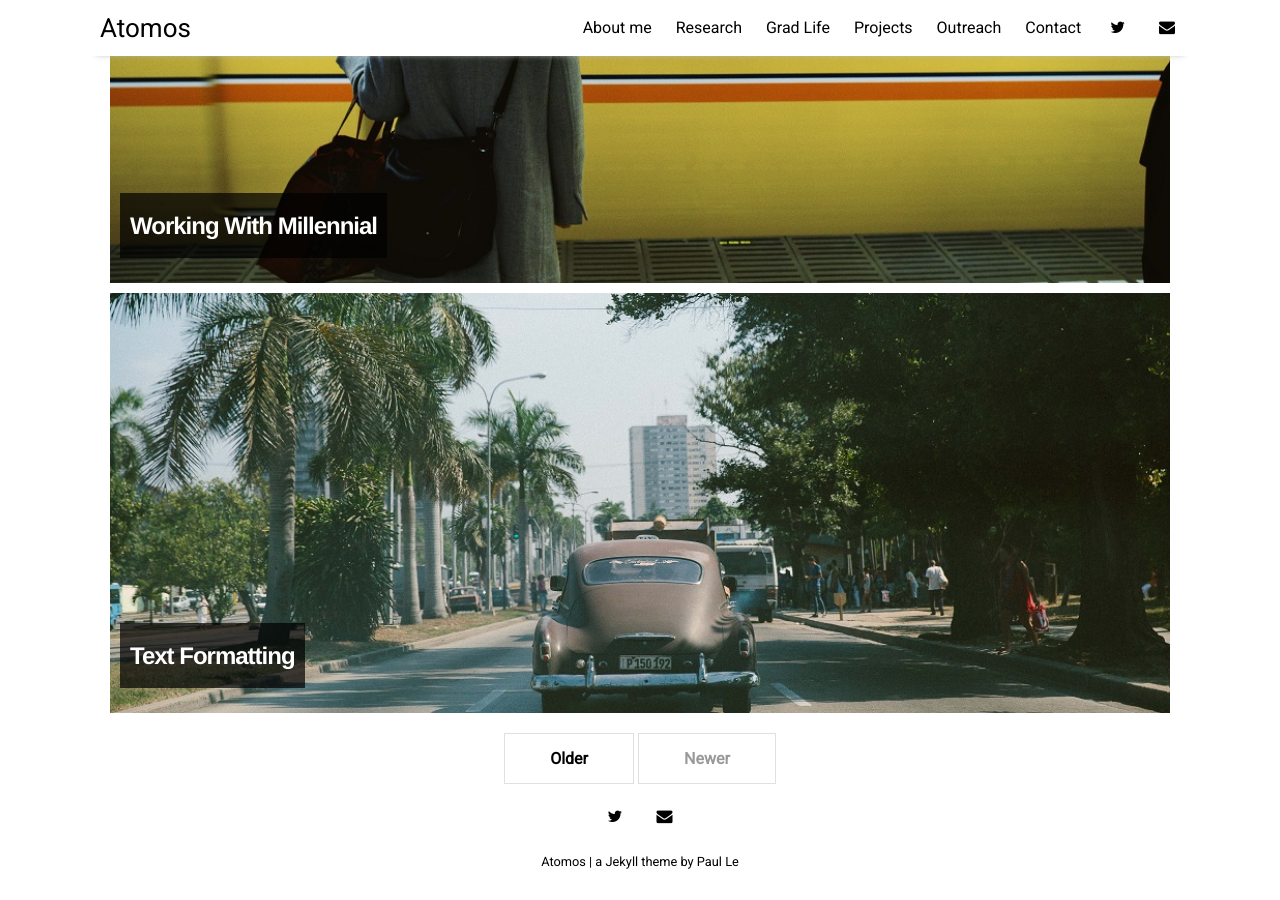
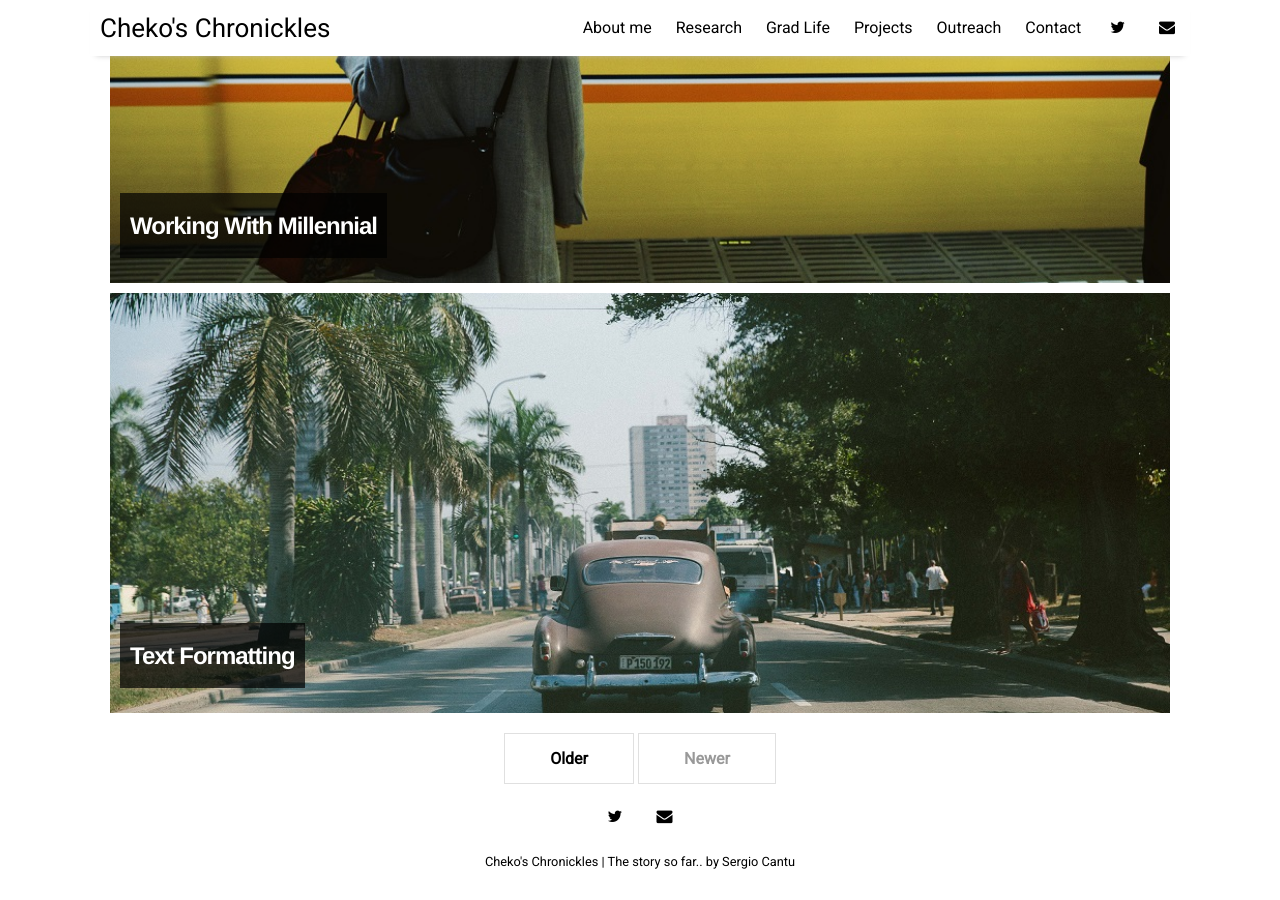
Before and after one commit to ChekHub/chekhub.github.io, a Jekyll site: the page built from index.html, in a window 1280 px wide and 900 px high, scrolled down 1498 px. Built offline with Jekyll 4.4.1, drawn with Linux system fonts in a browser that asks for light colours; nearby versions of some CDN libraries; the list of posts is cut into pages by our own code.

Commit message:
Update settings.yml

```diff
--- a/_data/settings.yml
+++ b/_data/settings.yml
@@ -1,9 +1,9 @@
-title:  "Atomos"
-tagline: "a Jekyll theme"
+title:  "Cheko's Chronickles"
+tagline: "The story so far.."
 description:
 author:
-  name: "Paul Le"
-  twitter: paululele
+  name: "Sergio Cantu"
+  twitter: elchekchek
 
 # Change to true for Disqus comments
 disqus:
```
